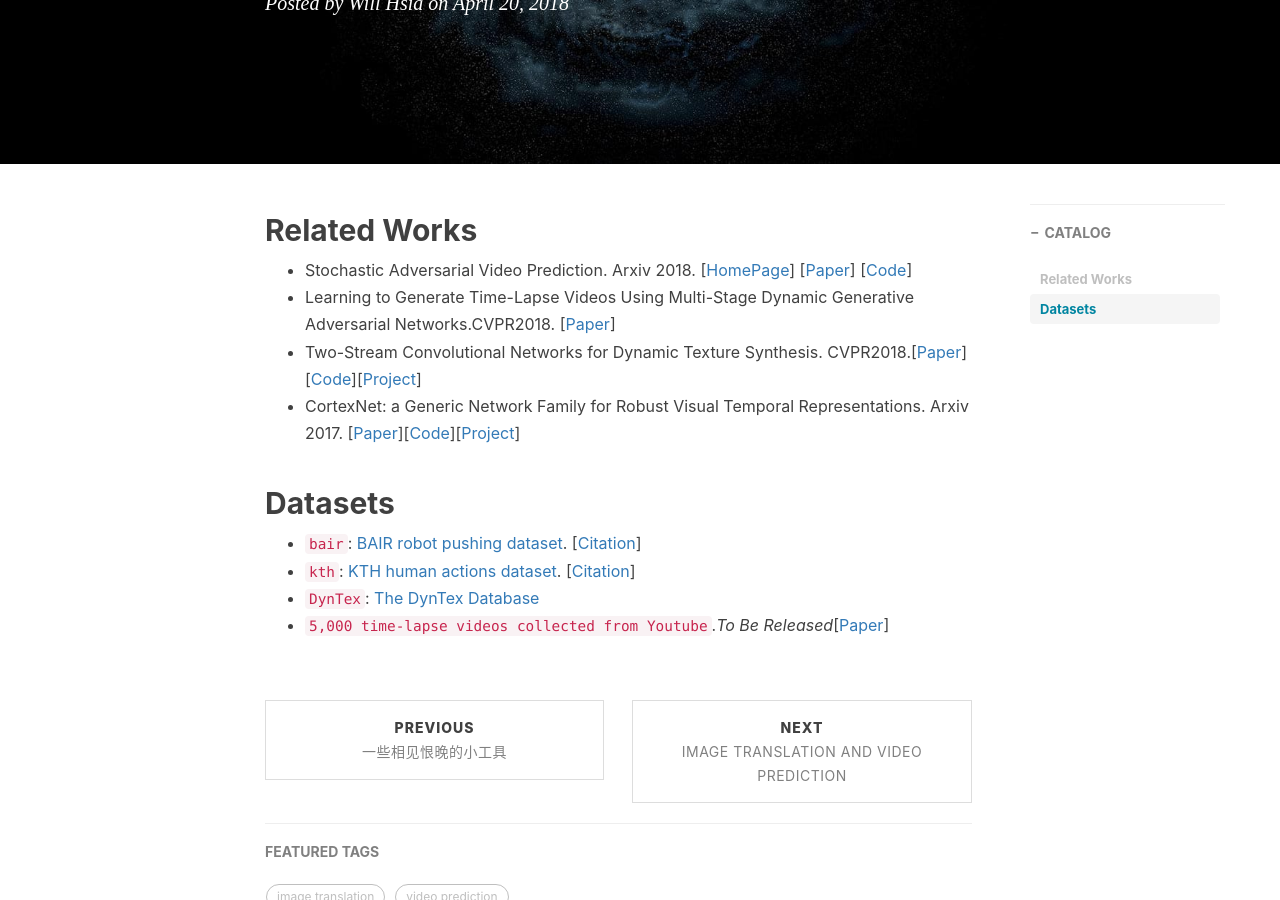
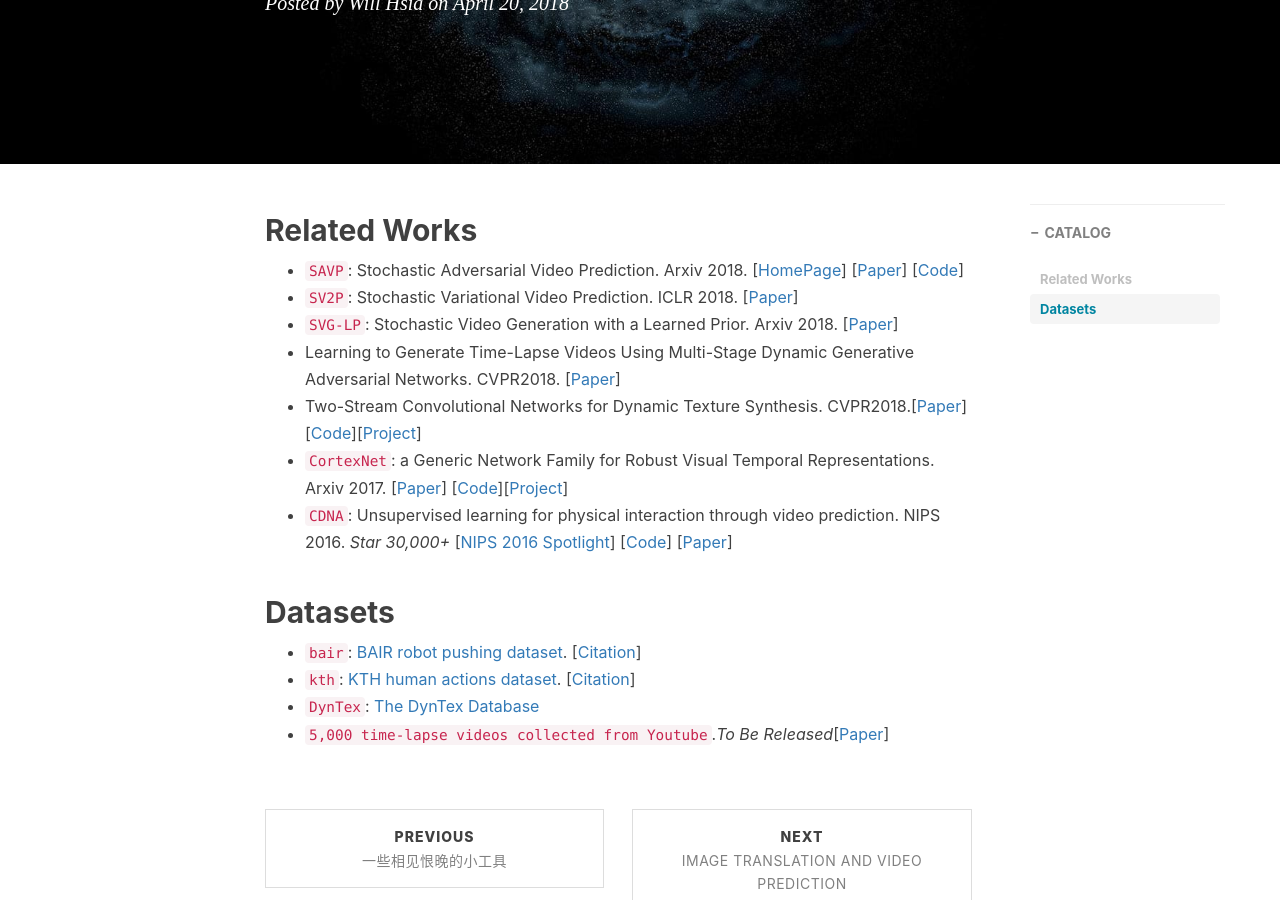
Before and after one commit to bdseal/bdseal.github.io, a Jekyll site: the page built from _posts/2018-04-25-A collection of video prediction.md, in a window 1280 px wide and 900 px high, scrolled down 461 px. Built offline with Jekyll 4.4.1, drawn with Linux system fonts in a browser that asks for light colours; nearby versions of some CDN libraries; comment, search, counter and statistics services are not loaded.

Commit message:
renew posts add some links in a collection of video prediction

```diff
--- a/_posts/2018-04-25-A collection of video prediction.md
+++ b/_posts/2018-04-25-A collection of video prediction.md
@@ -11,10 +11,13 @@ tags:
 ---
 
 ## Related Works
-- Stochastic Adversarial Video Prediction. Arxiv 2018. [[HomePage](https://alexlee-gk.github.io/video_prediction/)] [[Paper](https://arxiv.org/abs/1804.01523)] [[Code](https://github.com/alexlee-gk/video_prediction)]
-- Learning to Generate Time-Lapse Videos Using Multi-Stage Dynamic Generative Adversarial Networks.CVPR2018. [[Paper](https://arxiv.org/abs/1709.07592)]
+- `SAVP`: Stochastic Adversarial Video Prediction. Arxiv 2018. [[HomePage](https://alexlee-gk.github.io/video_prediction/)] [[Paper](https://arxiv.org/abs/1804.01523)] [[Code](https://github.com/alexlee-gk/video_prediction)]
+- `SV2P`: Stochastic Variational Video Prediction. ICLR 2018. [[Paper](https://arxiv.org/abs/1710.11252)]
+- `SVG-LP`: Stochastic Video Generation with a Learned Prior. Arxiv 2018. [[Paper](https://arxiv.org/abs/1802.07687)]
+- Learning to Generate Time-Lapse Videos Using Multi-Stage Dynamic Generative Adversarial Networks. CVPR2018. [[Paper](https://arxiv.org/abs/1709.07592)]
 - Two-Stream Convolutional Networks for Dynamic Texture Synthesis. CVPR2018.[[Paper](https://arxiv.org/abs/1706.06982)][[Code](https://github.com/ryersonvisionlab/two-stream-dyntex-synth)][[Project](https://ryersonvisionlab.github.io/two-stream-projpage/)]
-- CortexNet: a Generic Network Family for Robust Visual Temporal Representations. Arxiv 2017. [[Paper](https://arxiv.org/pdf/1706.02735.pdf)][[Code](https://github.com/atcold/pytorch-CortexNet)][[Project](https://engineering.purdue.edu/elab/CortexNet/)]
+- `CortexNet`: a Generic Network Family for Robust Visual Temporal Representations. Arxiv 2017. [[Paper](https://arxiv.org/pdf/1706.02735.pdf)] [[Code](https://github.com/atcold/pytorch-CortexNet)][[Project](https://engineering.purdue.edu/elab/CortexNet/)]
+- `CDNA`: Unsupervised learning for physical interaction through video prediction. NIPS 2016. *Star 30,000+* [[NIPS 2016 Spotlight](https://www.youtube.com/watch?v=eYT_9xEu_8g)] [[Code](https://github.com/tensorflow/models/tree/master/research/video_prediction)] [[Paper](https://arxiv.org/abs/1605.07157)]
 
 ## Datasets
 - `bair`: [BAIR robot pushing dataset](https://sites.google.com/view/sna-visual-mpc/). [[Citation](https://github.com/alexlee-gk/video_prediction/blob/master/data/bibtex/sna.txt)]
```
Also changed, not shown: _posts/2018-04-20-Image Translation and Video Prediction.md (+31 -17 lines).
